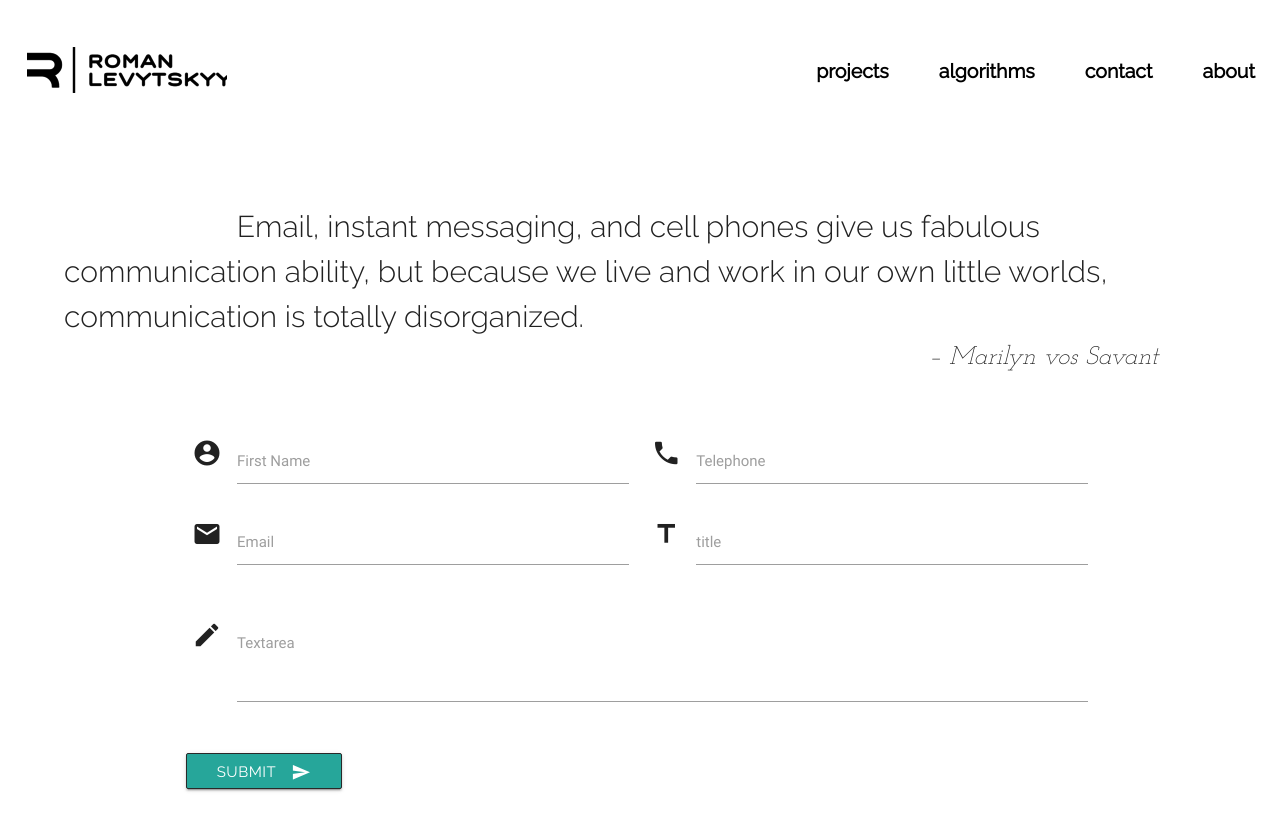
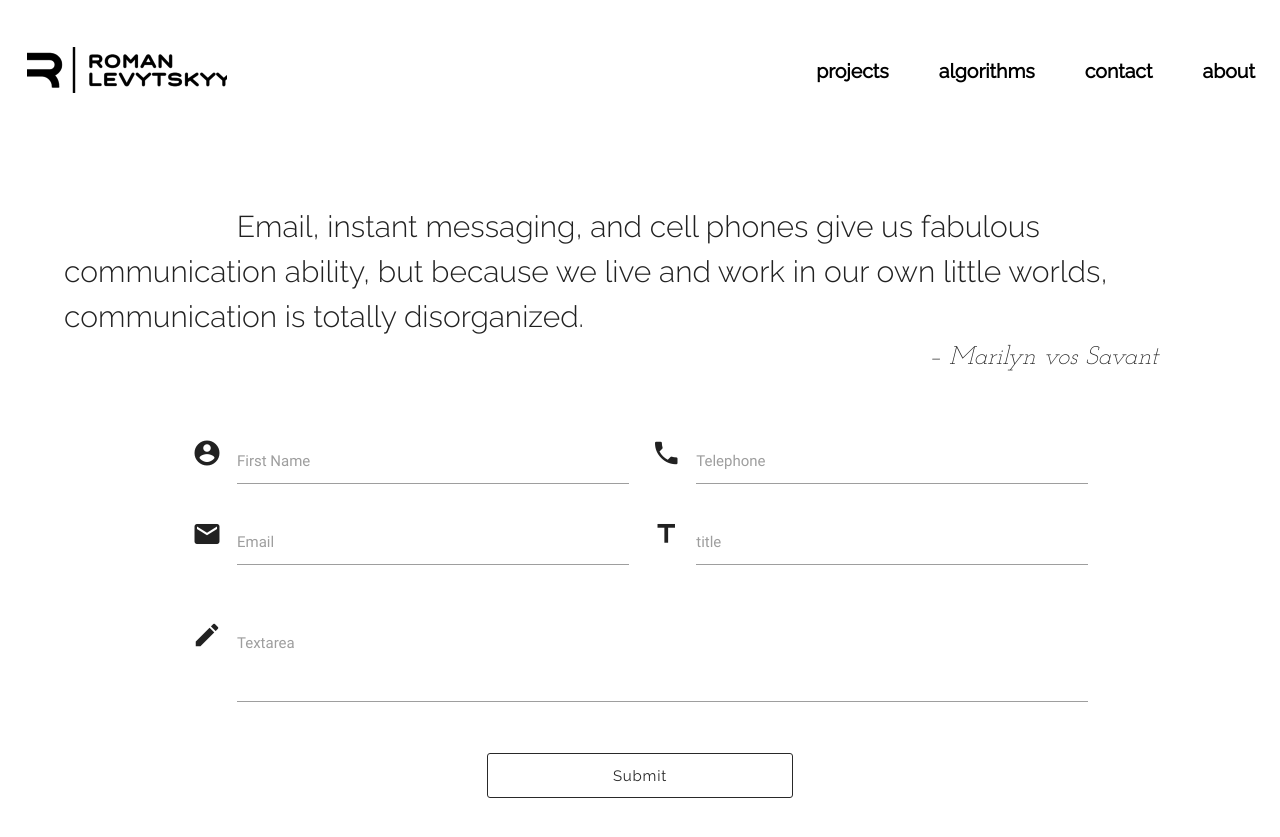
Before and after one commit to LevytsRoman/levytsroman.github.io, a Jekyll site: the page built from contact.html, in a window 1280 px wide. Shown: the top 837 px of the page. Built offline with Jekyll 4.4.1, drawn with Linux system fonts in a browser that asks for light colours; nearby versions of some CDN libraries.

Commit message:
add contact page

```diff
--- a/contact.html
+++ b/contact.html
@@ -12,29 +12,29 @@
     in our own little worlds,
     communication
     is totally disorganized.
-</p>
+  </p>
   <p class="author right"> – Marilyn vos Savant</p>
 </div>
 
 <div class="container">
   <form class="" action="index.html" method="post">
     <div class="row">
-      <div class="input-field col s6">
+      <div class="input-field col m6 s12">
         <i class="material-icons prefix">account_circle</i>
         <input id="icon_prefix" type="text" class="validate">
         <label for="icon_prefix">First Name</label>
       </div>
-      <div class="input-field col s6">
+      <div class="input-field col m6 s12">
         <i class="material-icons prefix">phone</i>
-        <input id="icon_telephone" type="tel" pattern="^\d{4}-\d{3}-\d{4}$" class="validate" >
+        <input id="icon_telephone" type="tel" pattern="^\d{3}-\d{3}-\d{4}$" class="validate">
         <label for="icon_telephone" data-error="Make sure your number matches ths format 234-546-6789">Telephone</label>
       </div>
-      <div class="input-field col s6">
+      <div class="input-field col m6 s12">
         <i class="material-icons prefix">email</i>
         <input id="icon_prefix" type="text" class="validate">
         <label for="icon_prefix">Email</label>
       </div>
-      <div class="input-field col s6">
+      <div class="input-field col m6 s12">
         <i class="material-icons prefix">title</i>
         <input id="icon_prefix" type="text" class="validate">
         <label for="icon_prefix">title</label>
@@ -50,8 +50,7 @@
     </div>
 
     <div class="row">
-      <button class="btn waves-effect waves-light" type="submit" name="action">Submit
-        <i class="material-icons right">send</i>
+      <button class="fill col s8 offset-s2 m4 offset-m4" type="submit" name="action">Submit
       </button>
     </div>
   </form>
```
